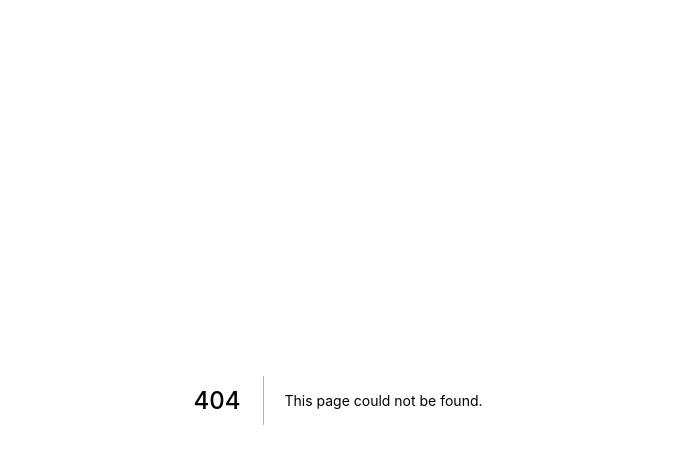
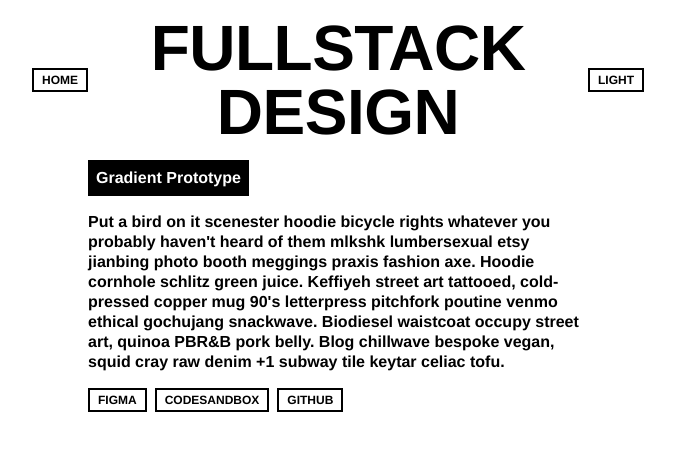
Before and after one commit to rttnbrgr/homebase, a Next.js app: page /fullstack-design in a window 1280 px wide. Before the commit this address had no page. Shown: the top 450 px of the page, without its empty margins (302-977 px from the left). Built offline with nearby package versions, Linux system fonts and the light colour scheme.

Commit message:
feat: stub out initial fullstack page + components + data

```diff
--- a/components/reviews/Header.tsx
+++ b/components/reviews/Header.tsx
@@ -6,22 +6,33 @@ import {
   Link as ChakraLink,
   Flex,
   useColorMode,
-  Button
+  Button,
+  TextProps,
 } from "@chakra-ui/react";
 
 const headerStyles: BoxProps = {
   justifyContent: {
     base: "space-between",
-    md: "center"
+    md: "center",
   },
   alignItems: "center",
   px: 4,
-  py: 2
+  py: { base: 2, md: 4 },
 };
 
-type HeaderProps = {};
+const headerTextStyles: TextProps = {
+  maxWidth: "500px", // repalce with thme var
+  textAlign: "center",
+  lineHeight: "1",
+  px: { base: 0, sm: 4, md: 8 },
+  textStyle: "review.header",
+};
 
-const Header = (props: HeaderProps) => {
+type HeaderProps = {
+  title: string;
+};
+
+const Header = ({ title = "Testimonials" }: HeaderProps) => {
   const { colorMode, toggleColorMode } = useColorMode();
 
   return (
@@ -31,12 +42,14 @@ const Header = (props: HeaderProps) => {
           <Button>Home</Button>
         </ChakraLink>
       </NextLink>
-      <Text textStyle="review.header" px={{ base: 0, sm: 4, md: 8 }}>
-        Testimonials
-      </Text>
+      <Text {...headerTextStyles}>{title}</Text>
       <Button onClick={toggleColorMode}>{colorMode}</Button>
     </Flex>
   );
 };
 
+Header.defaultProps = {
+  title: "Testimonials",
+};
+
 export default Header;
--- /dev/null
+++ b/lib/fullstackDesign.ts
@@ -0,0 +1,34 @@
+type ProjectLink = {
+  displayText: string;
+  url: string;
+};
+
+export type Project = {
+  title: string;
+  description: string;
+  links: ProjectLink[];
+};
+
+const ProjectGradientPrototype: Project = {
+  title: "Gradient Prototype",
+  description:
+    "Put a bird on it scenester hoodie bicycle rights whatever you probably haven't heard of them mlkshk lumbersexual etsy jianbing photo booth meggings praxis fashion axe. Hoodie cornhole schlitz green juice. Keffiyeh street art tattooed, cold-pressed copper mug 90's letterpress pitchfork poutine venmo ethical gochujang snackwave. Biodiesel waistcoat occupy street art, quinoa PBR&B pork belly. Blog chillwave bespoke vegan, squid cray raw denim +1 subway tile keytar celiac tofu.",
+  links: [
+    {
+      displayText: "Figma",
+      url: "https://chakra-ui.com/docs/components/navigation/link-overlay",
+    },
+    {
+      displayText: "Codesandbox",
+      url: "#",
+    },
+    {
+      displayText: "Github",
+      url: "#",
+    },
+  ],
+};
+
+export const projects: Project[] = [
+  ProjectGradientPrototype
+];
--- /dev/null
+++ b/pages/fullstack-design.tsx
@@ -0,0 +1,81 @@
+import React from "react";
+import Head from "next/head";
+import Meta from "../components/meta";
+import {
+  Box,
+  ChakraProvider,
+  Container,
+  HStack,
+  Text,
+  VStack,
+  Link as ChakraLink,
+  Button,
+} from "@chakra-ui/react";
+import theme from "../theme";
+import { projects, Project } from "../lib/fullstackDesign";
+import Header from "../components/reviews/Header";
+
+/**
+ * Project
+ */
+
+function Project({ title, description, links }: Project) {
+  return (
+    <VStack bg="" maxW="500px" spacing="4" align="start">
+      <Text
+        textStyle="review.text"
+        p="2"
+        layerStyle="reviewTheme.alt"
+        display="inline-flex"
+      >
+        {title}
+      </Text>
+      <Text textStyle="review.text">{description}</Text>
+      {links && (
+        <HStack spacing={2}>
+          {links.map(({ displayText, url }, i) => (
+            <ChakraLink variant="reviewButton" key={i} href={url} isExternal>
+              <Button>{displayText}</Button>
+            </ChakraLink>
+          ))}
+        </HStack>
+      )}
+    </VStack>
+  );
+}
+
+type ReviewProps = {};
+
+function FullstackDesign({}: ReviewProps) {
+  return (
+    <>
+      <Meta />
+      <Head>
+        <meta charSet="UTF-8" />
+        <meta name="viewport" content="width=device-width, initial-scale=1.0" />
+        <meta httpEquiv="X-UA-Compatible" content="ie=edge" />
+        <title>Fullstack Design | R T T N B R G R</title>
+      </Head>
+      <ChakraProvider theme={theme}>
+        <Box minH="100vh" m={"0 auto"}>
+          <Header title="Fullstack Design" />
+          <Container variant="review" pb="8">
+            <VStack spacing={4}>
+              {projects.map((project, i) => (
+                <Project {...project} key={i} />
+              ))}
+            </VStack>
+          </Container>
+        </Box>
+      </ChakraProvider>
+    </>
+  );
+}
+
+export default FullstackDesign;
+
+export const getStaticProps = async () => {
+  return {
+    props: {},
+  };
+};
```
